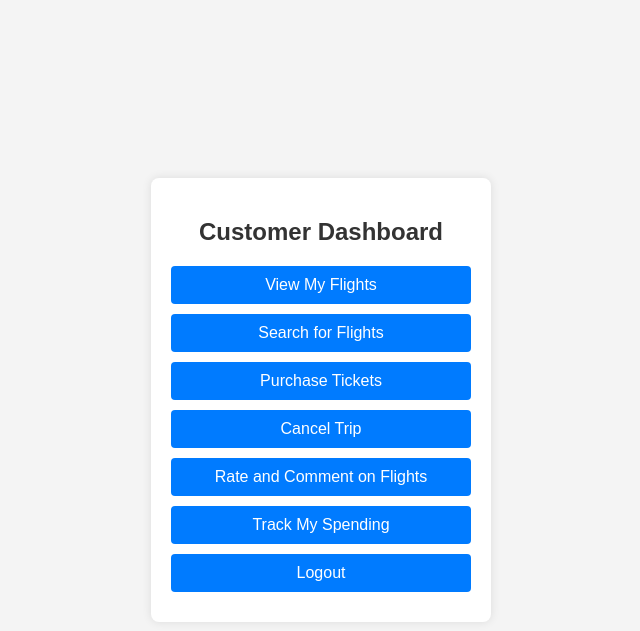
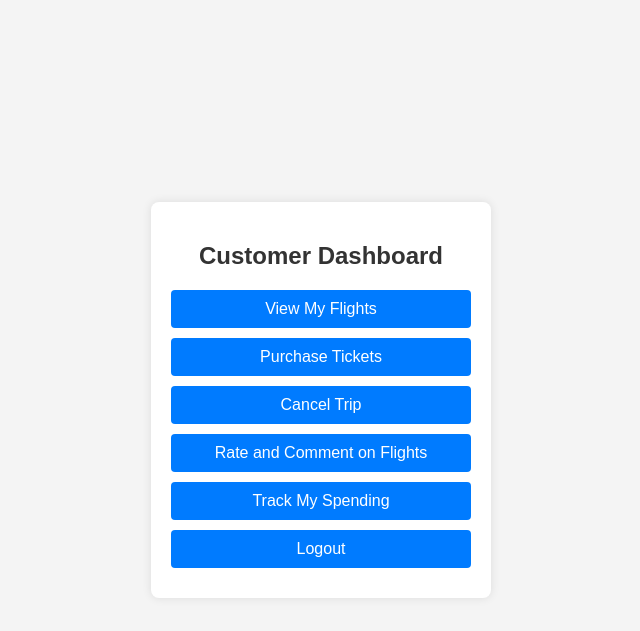
Before and after one commit to dooont/databasesfinal, a Flask app: page /customer-home in a window 1280 px wide. Shown: the top 631 px of the page, without its empty margins (319-959 px from the left). Run offline with Flask 3, Linux system fonts and the light colour scheme.

Commit message:
another flights push

```diff
--- a/templates/customer_home.html
+++ b/templates/customer_home.html
@@ -9,8 +9,8 @@
 <body>
   <div class="dashboard-container">
       <h2>Customer Dashboard</h2>
-      <a href="/view_my_flights" class="dashboard-link">View My Flights</a>
-      <a href="/search_flights" class="dashboard-link">Search for Flights</a>
+      <a href="/flights" class="dashboard-link">View My Flights</a>
+      <!-- you can search for flights in the flights tab -->
       <a href="/purchase_tickets" class="dashboard-link">Purchase Tickets</a>
       <a href="/cancel_trip" class="dashboard-link">Cancel Trip</a>
       <a href="/give_feedback" class="dashboard-link">Rate and Comment on Flights</a>
--- a/templates/staff_home.html
+++ b/templates/staff_home.html
@@ -36,7 +36,7 @@
 <body>
     <div class="container">
         <h1>Airline Staff Dashboard</h1>
-        <a href="/flights" class="button">View Flights</a>
+        <a href="/flights-staff" class="button">View Flights</a>
         <a href="/create-flight" class="button">Create New Flight</a>
         <a href="/change-flight-status" class="button">Change Flight Status</a>
         <a href="/add-airplane" class="button">Add Airplane</a>
```
